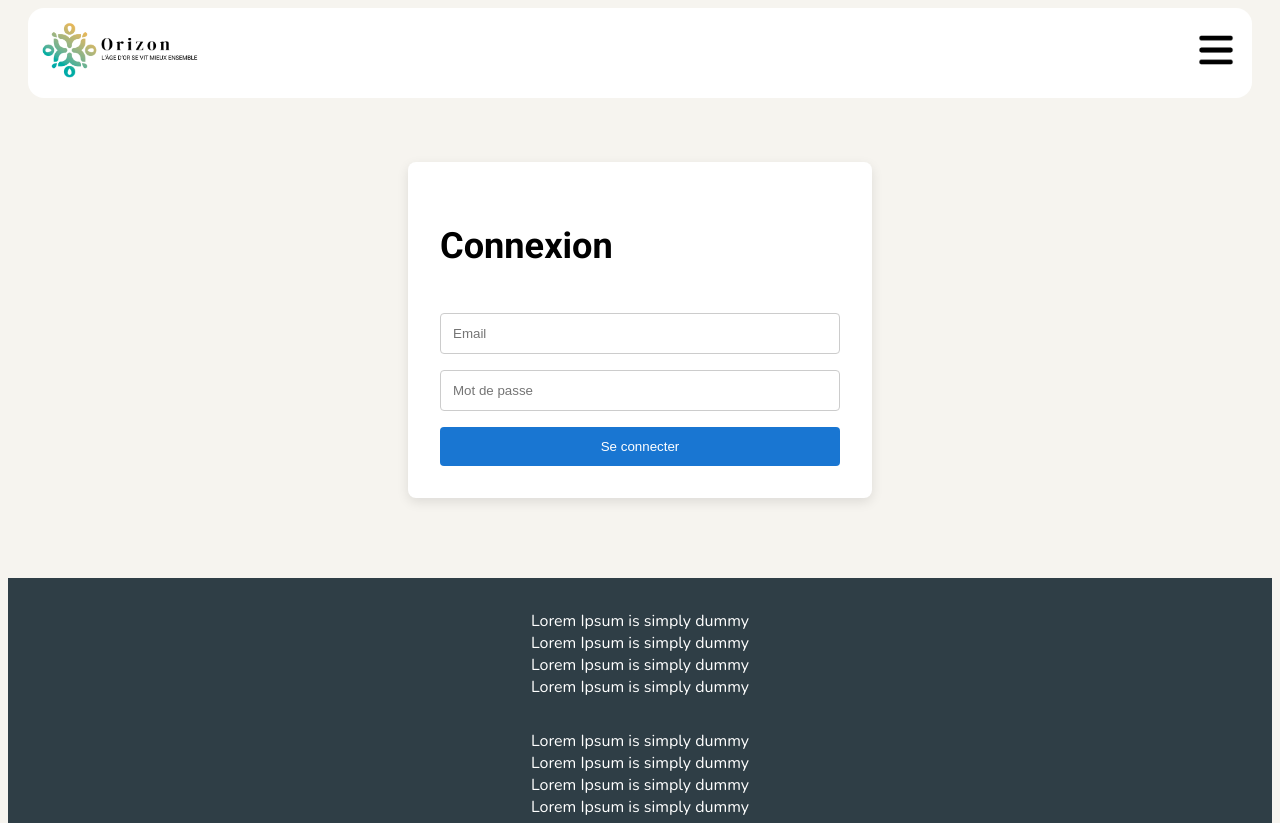
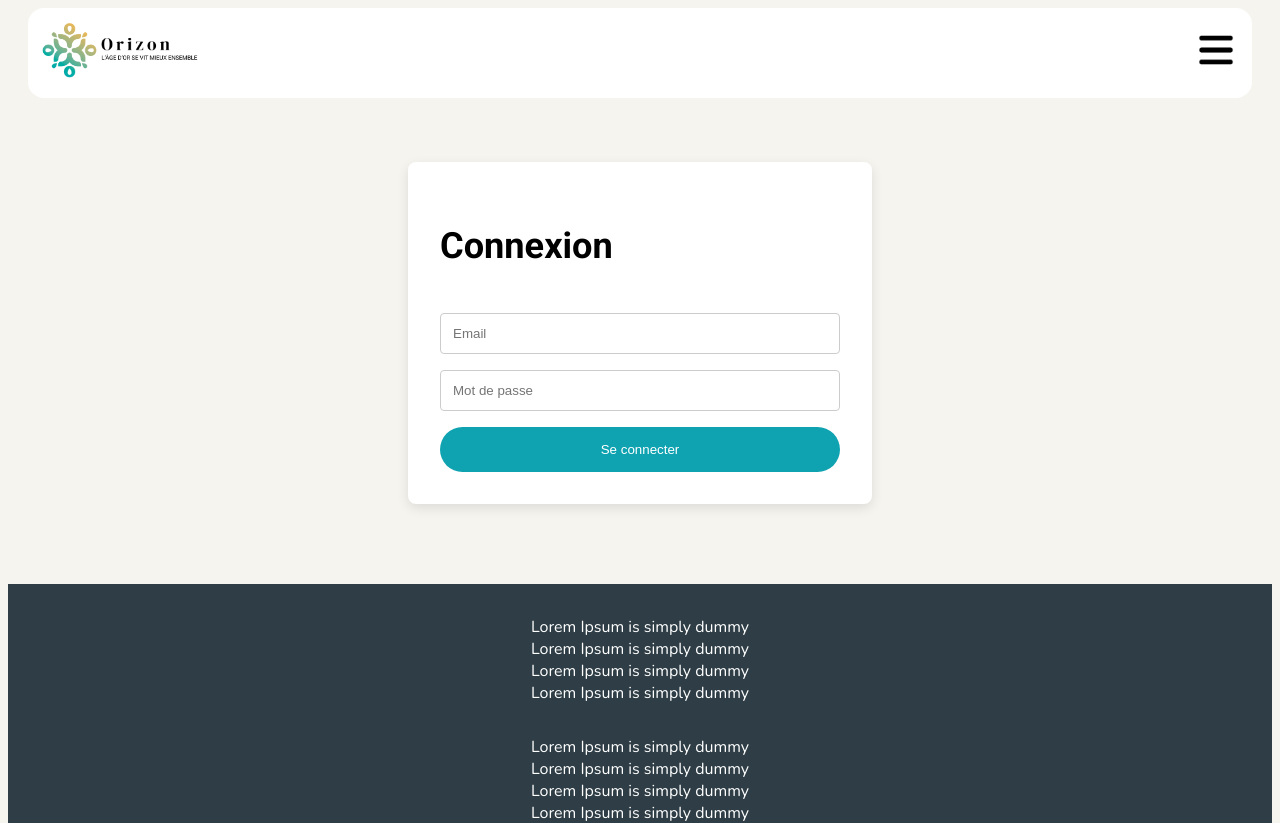
Before and after one commit to LunaireFlare/orizon, a React (Vite) app in the folder frontend/: page /login in a window 1280 px wide. Shown: the top 823 px of the page. Built offline with nearby package versions, Linux system fonts and the light colour scheme.

Commit message:
style : Errorpage and register login page

```diff
--- a/frontend/src/components/Rooftop/Rooftop.tsx
+++ b/frontend/src/components/Rooftop/Rooftop.tsx
@@ -17,7 +17,7 @@ export default function Rooftop() {
             </div>
 
             <div id="elemRoof">
-                <NavLink to="/"> {/* ✅ Redirection via logo desktop */}
+                <NavLink to="/"> {/*  Redirection via logo desktop */}
                     <img src={logo} style={{ width: "15rem" }} alt="logo orizon" />
                 </NavLink>
 
--- a/frontend/src/pages/ErrorPage/ErrorPage.scss
+++ b/frontend/src/pages/ErrorPage/ErrorPage.scss
@@ -24,7 +24,7 @@
 
 .error-container button {
     background-color: #d32f2f;
-    color: white;
+    color: #fff;
     border: none;
     padding: 0.75rem 1.5rem;
     border-radius: 5px;
--- a/frontend/src/pages/Register_Login/Login.tsx
+++ b/frontend/src/pages/Register_Login/Login.tsx
@@ -60,7 +60,7 @@ export default function Login() {
                     onChange={handleChange}
                     required
                 />
-                <button type="submit">Se connecter</button>
+                <button type="submit" className='buttonHover'>Se connecter</button>
                 {error && <p className="error-msg">{error}</p>}
             </form>
 
--- a/frontend/src/pages/Register_Login/Register.tsx
+++ b/frontend/src/pages/Register_Login/Register.tsx
@@ -81,7 +81,7 @@ export default function Register() {
                     onChange={handleChange}
                     required
                 />
-                <button type="submit">S'inscrire</button>
+                <button className="buttonHover" type="submit">S'inscrire</button>
                 {error && <p className="error-msg">{error}</p>}
             </form>
             {'}'}
--- a/frontend/src/pages/Register_Login/Register_Login.scss
+++ b/frontend/src/pages/Register_Login/Register_Login.scss
@@ -15,17 +15,17 @@
         border-radius: 4px;
     }
 
-    button {
-        padding: 0.75rem;
-        background-color: #1976d2;
-        color: white;
-        border: none;
-        border-radius: 4px;
-        cursor: pointer;
+    .buttonHover {
+        padding: 0.8rem 2.5rem;
+        border-radius: 3rem;
+        border-color: transparent;
+        color: #fff;
+        background-color: var(--blue-green-sky);
+    }
 
-        &:hover {
-            background-color: #125aa3;
-        }
+    .buttonHover a {
+        text-decoration: none;
+        font-size: 1rem;
     }
 
     .error-msg {
@@ -53,7 +53,7 @@
         border-radius: 8px;
         font-size: 1.2rem;
         font-weight: bold;
-        color: #2f3e46;
+        color: #047925;
         text-align: center;
         box-shadow: 0 4px 8px rgba(0, 0, 0, 0.3);
     }
```
